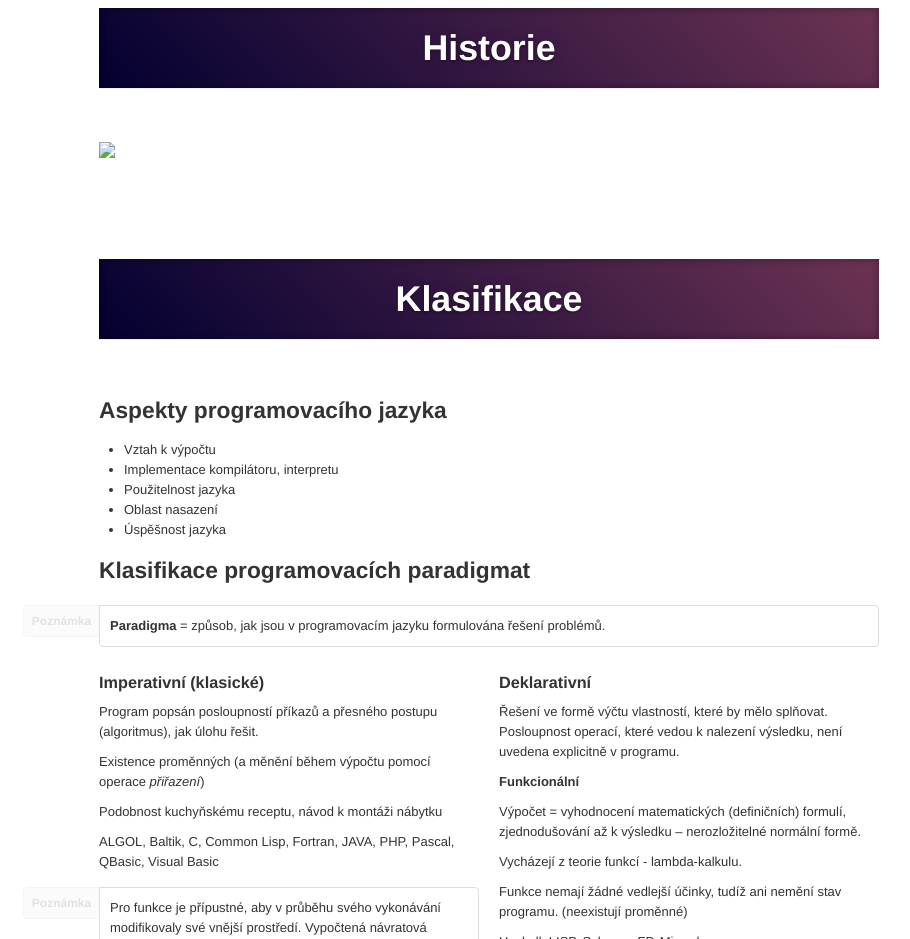
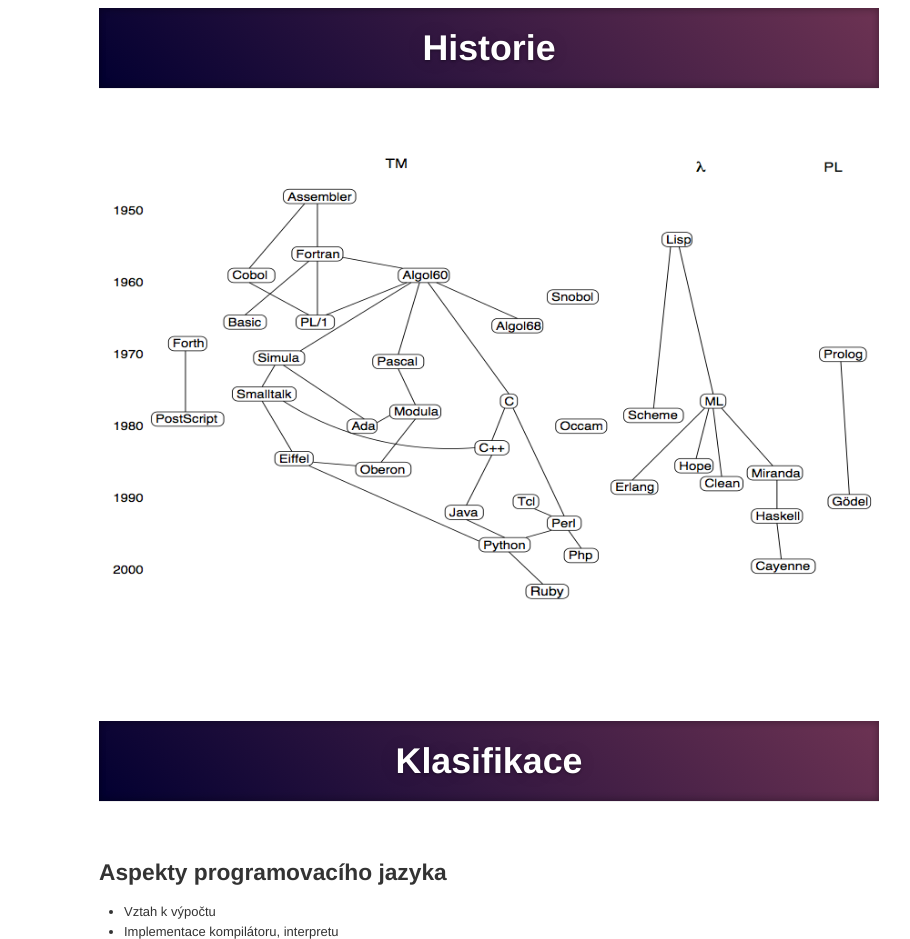
Before and after one commit to Strajk/muni.pb006.notes, a plain HTML site: page index.html in a window 1280 px wide. Shown: the part 3380-4319 px from the top of the page, without its empty margins (231-1141 px from the left). Drawn offline with Linux system fonts and the light colour scheme.

Commit message:
Historie image fixed

```diff
--- a/index.html
+++ b/index.html
@@ -193,7 +193,7 @@
           <section id="historie">
             <div class="page-header">
               <h1>Historie</h1>
-            </div><img src="img/1/historie.png">
+            </div><img src="img/screenshots/historie.png">
           </section>
           <section id="klasifikace">
             <header class="page-header">
```
Also changed, not shown: 1 other file.
